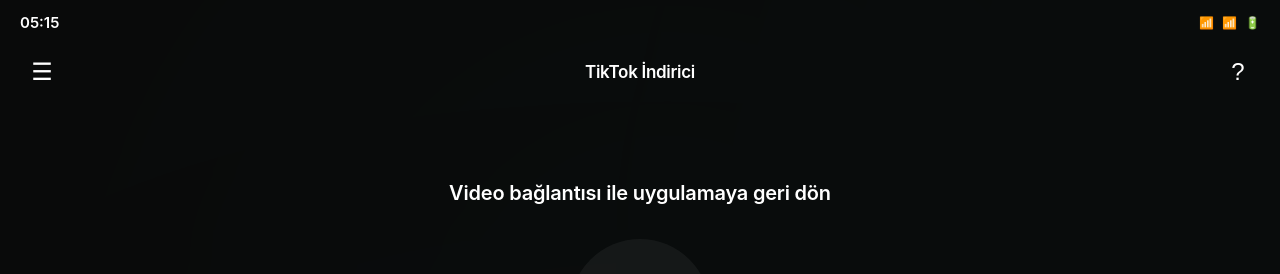
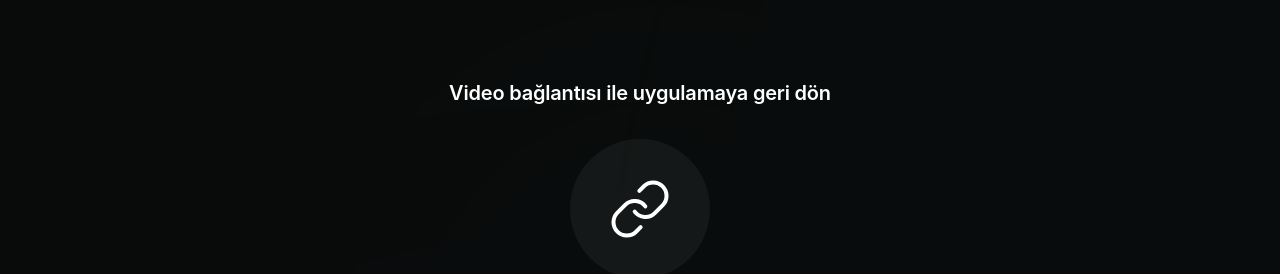
Before and after one commit to bulutxyz/tiktok-downloader-backend, a plain HTML site: page frontend/index.html in a window 1280 px wide. Shown: the top 274 px of the page. Drawn offline with Linux system fonts and the light colour scheme; no server answers.

Commit message:
Status bar, saat, ikonlar ve baÅŸlÄ±k kaldÄ±rÄ±ldÄ±

```diff
--- a/frontend/index.html
+++ b/frontend/index.html
@@ -17,20 +17,10 @@
     </div>
 
     <!-- Status Bar -->
-    <div class="status-bar">
-        <div class="status-left">05:15</div>
-        <div class="status-right">
-            <span class="signal-icon">📶</span>
-            <span class="wifi-icon">📶</span>
-            <span class="battery-icon">🔋</span>
-        </div>
-    </div>
+    <div class="status-bar" style="display: none;"></div>
 
     <!-- Header -->
-    <header class="app-header">
-        <button class="menu-button" id="menuButton">☰</button>
-        <h1 class="app-title">TikTok İndirici</h1>
-        <button class="help-button" id="helpButton">?</button>
+    <header class="app-header" style="display: none;">
     </header>
 
     <!-- Main Content -->
```
